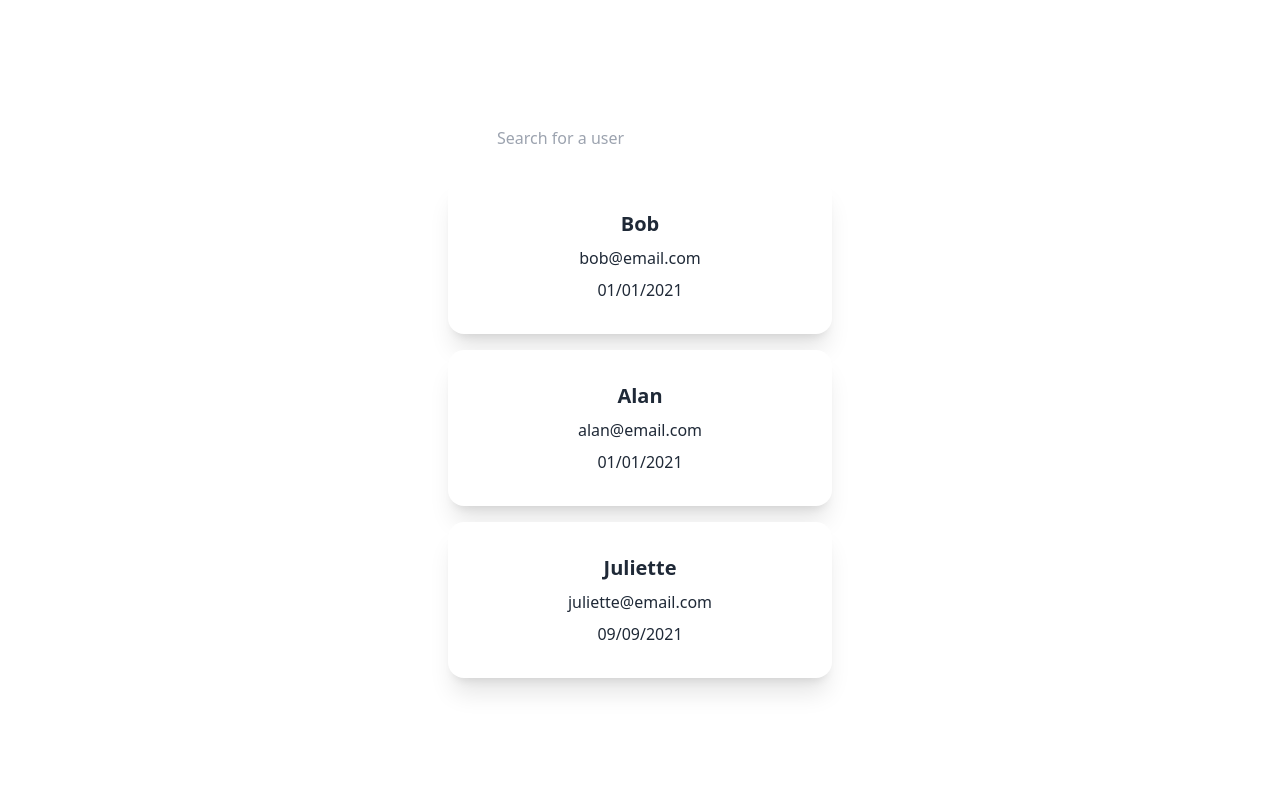
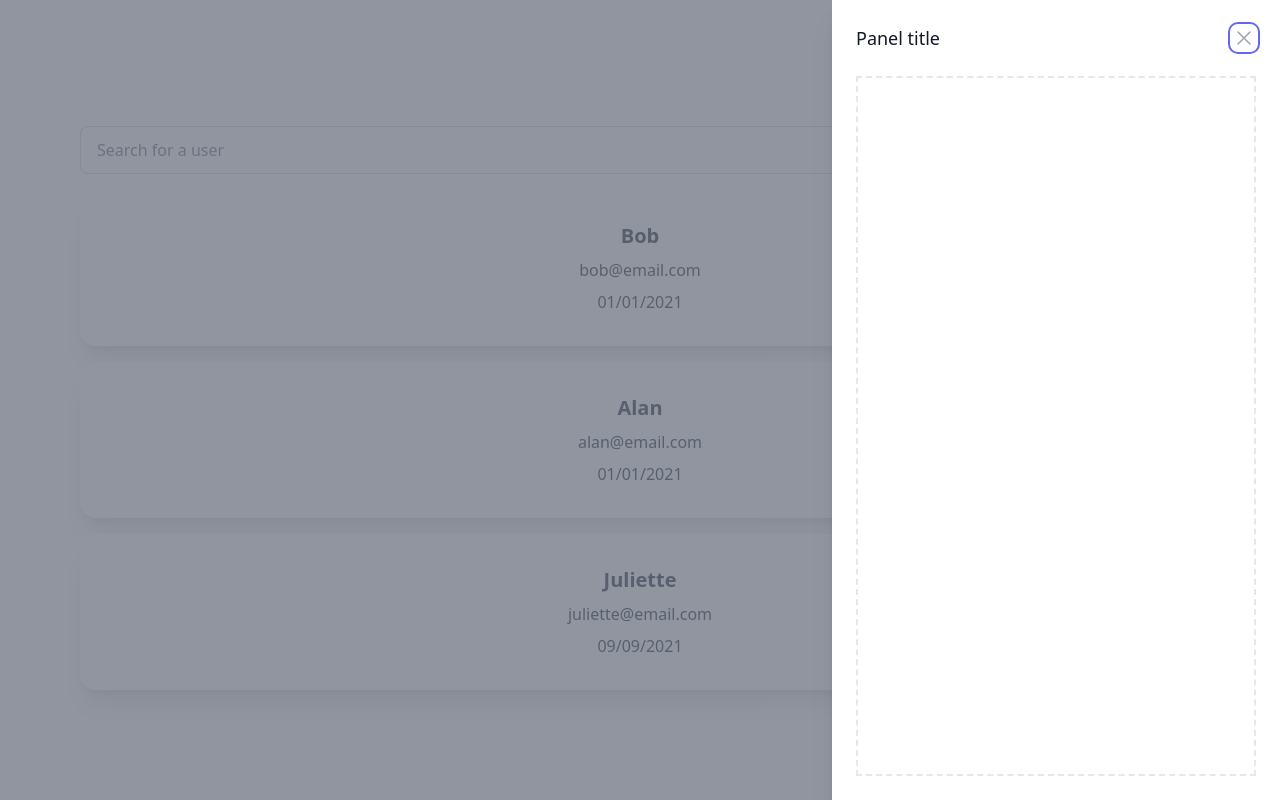
Before and after one commit to Pierre-LouisDeu/ContactBook, a Next.js app: page / in a window 1280 px wide. Built offline with nearby package versions, Linux system fonts and the light colour scheme.

Commit message:
feat: Add page layout

```diff
--- a/components/UI/atoms/Button.tsx
+++ b/components/UI/atoms/Button.tsx
@@ -3,14 +3,16 @@ import React from "react";
 type ButtonProps = {
   title: string;
   type: "success" | "error" | "primary";
+  action: any;
 };
 
-const Button: React.FunctionComponent<ButtonProps> = ({ title, type }) => {
+const Button: React.FunctionComponent<ButtonProps> = ({ title, type, action }) => {
   return (
     <>
       <button
         type="button"
         className={`btn btn-${type} w-32`}
+        onClick={() => action(true)}
       >
         {title}
       </button>
--- a/components/UI/molecules/ContactCard.tsx
+++ b/components/UI/molecules/ContactCard.tsx
@@ -9,7 +9,7 @@ type ContactProps = {
   const ContactCard: React.FunctionComponent<ContactProps> = ({ name, email, birthday }) => {
   return (
     <>
-      <div className="card w-96 bg-base-100 shadow-xl">
+      <div className="card bg-base-100 shadow-xl">
         <div className="card-body">
           <h2 className="card-title justify-center ">{name}</h2>
           <p>{email}</p>
--- a/components/UI/molecules/NewButton.tsx
+++ b/components/UI/molecules/NewButton.tsx
@@ -1,10 +1,10 @@
 import React from "react";
 import Button from "../atoms/Button";
 
-const NewButton: React.FunctionComponent = () => {
+const NewButton: React.FunctionComponent<any> = ({action, setOpen}) => {
   return (
     <>
-      <Button title="New" type="primary" />
+      <Button title="New" type="primary" action={setOpen} />
     </>
   );
 };
--- a/components/UI/molecules/SearchBar.tsx
+++ b/components/UI/molecules/SearchBar.tsx
@@ -3,7 +3,7 @@ import React from 'react';
 const SearchBar: React.FunctionComponent = () => {
   return (
     <>
-      <input type="text" placeholder="Search for a user" className="input w-full max-w-xs" />
+      <input type="text" placeholder="Search for a user" className="input input-bordered w-full" />
     </>
   )
 }
--- a/components/UI/organisms/ContactList.tsx
+++ b/components/UI/organisms/ContactList.tsx
@@ -1,14 +1,21 @@
 import React from "react";
 import ContactCard from "../molecules/ContactCard";
 
-type ContactListProps =  {
-  contacts : Array<{ name: string, email: string, birthday: string}>;
-};
+// type ContactListProps =  {
+//   contacts : Array<{ name: string, email: string, birthday: string}>;
+// };
 
-const ContactList : React.FunctionComponent<ContactListProps> = ({contacts}) => {
+const ContactList : React.FunctionComponent = () => {
+
+  const contacts = [
+    { name: "Bob", email: "bob@email.com", birthday: "01/01/2021" },
+    { name: "Alan", email: "alan@email.com", birthday: "01/01/2021" },
+    { name: "Juliette", email: "juliette@email.com", birthday: "09/09/2021" },
+  ];
+
   return (
     <>
-      <div className="mt-2">
+      <div className="mt-2 w-full">
         {contacts.map((contact : { name: string, email: string, birthday: string }) => (
           <div className="py-2">
             <ContactCard
--- a/components/templates/SlideOver.tsx
+++ b/components/templates/SlideOver.tsx
@@ -1,35 +1,122 @@
 import { Fragment, useState } from "react";
 import { Dialog, Transition } from "@headlessui/react";
 import { XMarkIcon } from "@heroicons/react/24/outline";
+import Image from "next/image";
+import SearchBar from "..//UI/molecules/SearchBar";
+import ContactList from "../UI/organisms/ContactList";
+import NewButton from "../UI/molecules/NewButton";
 
 const SlideOver: React.FunctionComponent = () => {
+  const [open, setOpen] = useState(true);
+
   return (
     <>
-      <div className="drawer drawer-end">
-        <input id="my-drawer-4" type="checkbox" className="drawer-toggle" />
-        <div className="drawer-content">
-          {/* <!-- Page content here --> */}
-          <label
-            htmlFor="my-drawer-4"
-            className="drawer-button btn btn-primary"
+      <div className="flex flex-row justify-between w-full">
+        <div className="pr-6 w-full">
+          <SearchBar />
+        </div>
+        <NewButton action={open} setOpen={setOpen}/>
+      </div>
+      <ContactList />
+      <Transition.Root show={open} as={Fragment}>
+        <Dialog as="div" className="relative z-10" onClose={setOpen}>
+          <Transition.Child
+            as={Fragment}
+            enter="ease-in-out duration-500"
+            enterFrom="opacity-0"
+            enterTo="opacity-100"
+            leave="ease-in-out duration-500"
+            leaveFrom="opacity-100"
+            leaveTo="opacity-0"
           >
-            Open drawer
-          </label>
-        </div>
-        <div className="drawer-side">
-          <label htmlFor="my-drawer-4" className="drawer-overlay"></label>
-          <ul className="menu p-4 overflow-y-auto w-80 bg-base-100 text-base-content">
-            {/* <!-- Sidebar content here --> */}
-            <li>
-              <a>Sidebar Item 1</a>
-            </li>
-            <li>
-              <a>Sidebar Item 2</a>
-            </li>
-          </ul>
-        </div>
-      </div>
+            <div className="fixed inset-0 bg-gray-500 bg-opacity-75 transition-opacity" />
+          </Transition.Child>
+
+          <div className="fixed inset-0 overflow-hidden">
+            <div className="absolute inset-0 overflow-hidden">
+              <div className="pointer-events-none fixed inset-y-0 right-0 flex max-w-full pl-10">
+                <Transition.Child
+                  as={Fragment}
+                  enter="transform transition ease-in-out duration-500 sm:duration-700"
+                  enterFrom="translate-x-full"
+                  enterTo="translate-x-0"
+                  leave="transform transition ease-in-out duration-500 sm:duration-700"
+                  leaveFrom="translate-x-0"
+                  leaveTo="translate-x-full"
+                >
+                  <Dialog.Panel className="pointer-events-auto w-screen max-w-md">
+                    <div className="flex h-full flex-col overflow-y-scroll bg-white py-6 shadow-xl">
+                      <div className="px-4 sm:px-6">
+                        <div className="flex items-start justify-between">
+                          <Dialog.Title className="text-lg font-medium text-gray-900">
+                            Panel title
+                          </Dialog.Title>
+                          <div className="ml-3 flex h-7 items-center">
+                            <button
+                              type="button"
+                              className="rounded-md bg-white text-gray-400 hover:text-gray-500 focus:outline-none focus:ring-2 focus:ring-indigo-500 focus:ring-offset-2"
+                              onClick={() => setOpen(false)}
+                            >
+                              <span className="sr-only">Close panel</span>
+                              <XMarkIcon
+                                className="h-6 w-6"
+                                aria-hidden="true"
+                              />
+                            </button>
+                          </div>
+                        </div>
+                      </div>
+                      <div className="relative mt-6 flex-1 px-4 sm:px-6">
+                        {/* Replace with your content */}
+
+                        <div className="absolute inset-0 px-4 sm:px-6">
+                          <div
+                            className="h-full border-2 border-dashed border-gray-200"
+                            aria-hidden="true"
+                          />
+                        </div>
+                        {/* /End replace */}
+                      </div>
+                    </div>
+                  </Dialog.Panel>
+                </Transition.Child>
+              </div>
+            </div>
+          </div>
+        </Dialog>
+      </Transition.Root>
     </>
+    //     <>
+    //       <div className="drawer drawer-end">
+    //         <input id="my-drawer-4" type="checkbox" className="drawer-toggle" />
+    //         <div className="drawer-content">
+    //           <div className="flex flex-row justify-between w-full">
+    //             <div className="pr-6 w-full">
+    //               <SearchBar />
+    //             </div>
+    //             <NewButton />
+    //           </div>
+    //           <ContactList />
+    //           <label
+    //             htmlFor="my-drawer-4"
+    //             className="drawer-button btn btn-primary"
+    //           >
+    //             Open drawer
+    //           </label>
+    //         </div>
+    //         <div className="drawer-side">
+    //           <label htmlFor="my-drawer-4" className="drawer-overlay"></label>
+    //           <ul className="menu p-4 overflow-y-auto w-80 bg-base-100 text-base-content">
+    //             <li>
+    //               <a>Sidebar Item 1</a>
+    //             </li>
+    //             <li>
+    //               <a>Sidebar Item 2</a>
+    //             </li>
+    //           </ul>
+    //         </div>
+    //       </div>
+    // </>
   );
 };
 
--- a/package.json
+++ b/package.json
@@ -8,6 +8,7 @@
   "dependencies": {
     "@headlessui/react": "^1.7.2",
     "@heroicons/react": "^2.0.11",
+    "@tailwindcss/forms": "^0.5.3",
     "@xmark/cli": "^2.0.5",
     "daisyui": "^2.31.0",
     "heroicons": "^2.0.11",
--- a/pages/index.tsx
+++ b/pages/index.tsx
@@ -1,30 +1,19 @@
-import type { NextPage } from 'next'
-import Head from 'next/head'
-import Image from 'next/image'
-import SearchBar from '../components/UI/molecules/SearchBar'
-import ContactList from '../components/UI/organisms/ContactList'
-
-const contacts = [
-  { name: "Bob", email: "bob@email.com", birthday: "01/01/2021" },
-  { name: "Alan", email: "alan@email.com", birthday: "01/01/2021" },
-  { name: "Juliette", email: "juliette@email.com", birthday: "09/09/2021" },
-];
+import type { NextPage } from "next";
+import Head from "next/head";
+import SlideOver from "../components/templates/SlideOver";
 
 const Home: NextPage = () => {
   return (
     <div className="flex min-h-screen flex-col items-center justify-center py-2">
       <Head>
-        <title>Create Next App</title>
+        <title>Contact Book</title>
         <link rel="icon" href="/favicon.ico" />
       </Head>
-      <main className="flex w-full flex-1 flex-col items-center justify-center px-20 text-center">
-
-        <SearchBar />
-        <ContactList contacts={contacts} />
-
+      <main className="flex w-full flex-1 flex-col items-center justify-center px-20 text-center pt-6">
+        <SlideOver />
       </main>
     </div>
-  )
-}
+  );
+};
 
-export default Home
+export default Home;
--- a/tailwind.config.js
+++ b/tailwind.config.js
@@ -1,11 +1,12 @@
 /** @type {import('tailwindcss').Config} */
+
 module.exports = {
   content: [
-    './pages/**/*.{js,ts,jsx,tsx}',
-    './components/**/*.{js,ts,jsx,tsx}',
+    "./pages/**/*.{js,ts,jsx,tsx}",
+    "./components/**/*.{js,ts,jsx,tsx}",
   ],
   theme: {
     extend: {},
   },
-  plugins: [require("daisyui")],
-}
+  plugins: [require("@tailwindcss/forms"), require("daisyui")],
+};
```
Also changed, not shown: 1 other file (tests, documents, lock files or other folders).
